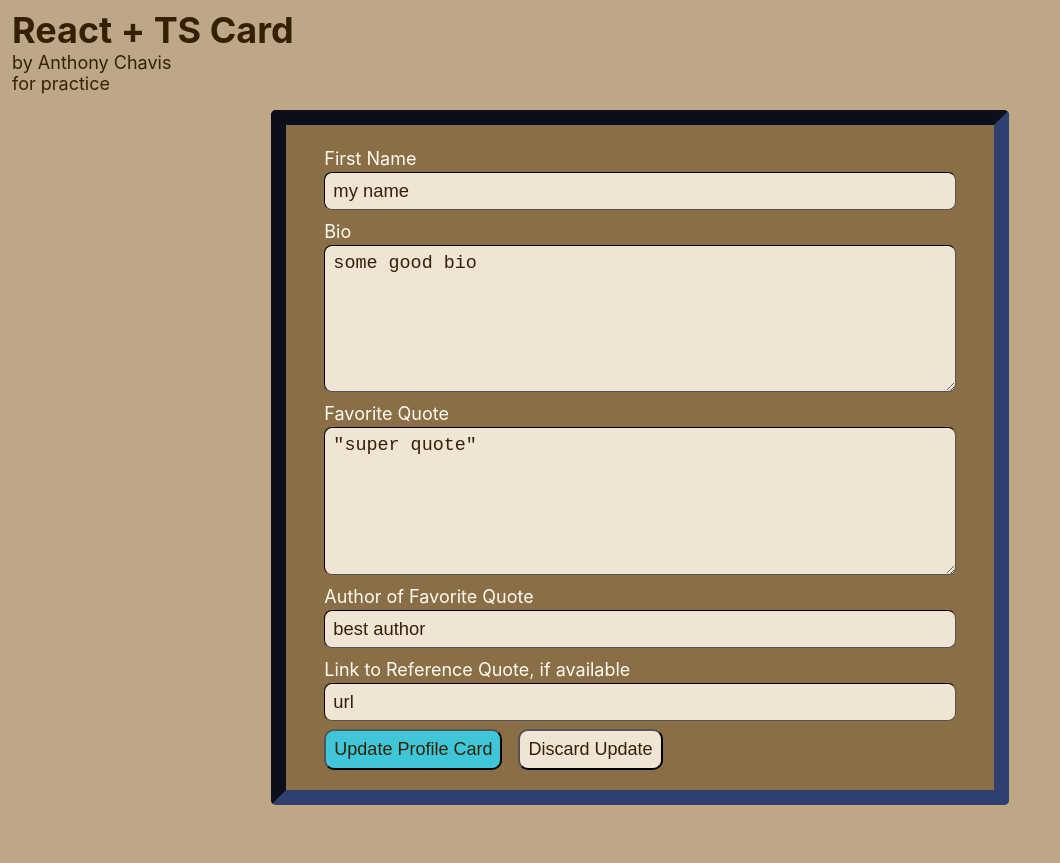
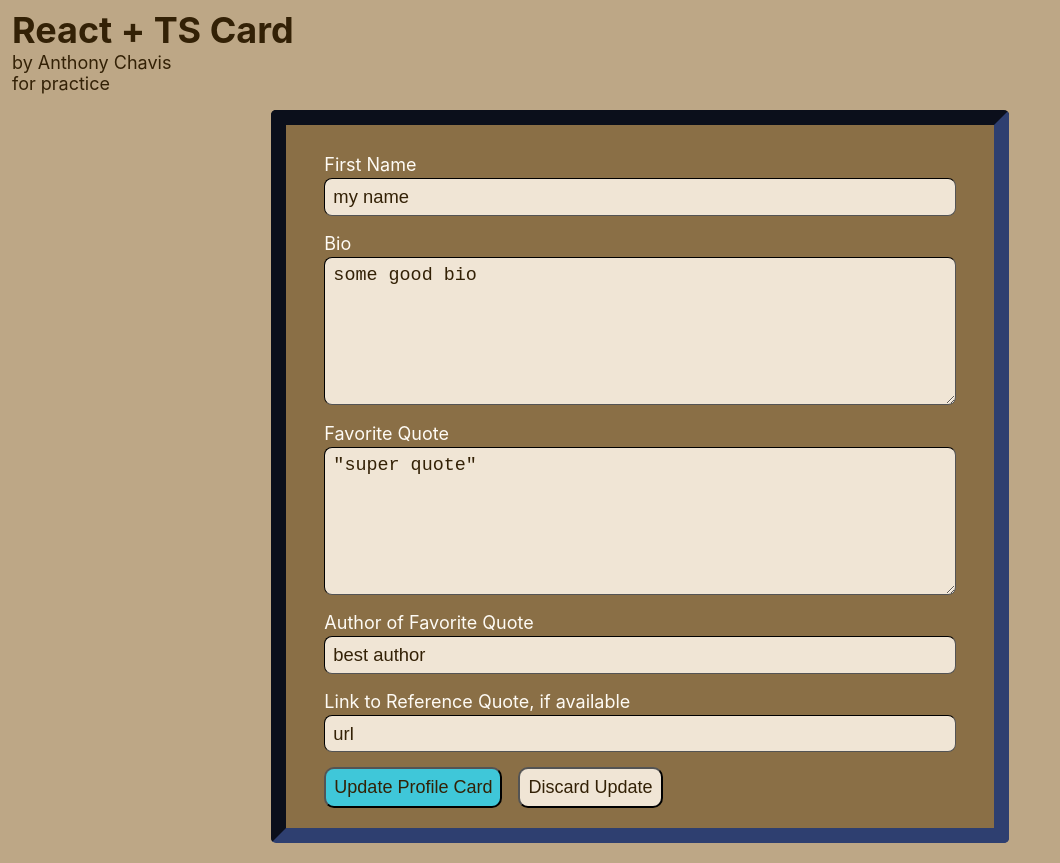
Before and after one commit to anthonychavis/personal-profile-card-cra, a React (Create React App) app: page / in a window 1280 px wide. Both pictures are taken after a click on the button "Edit Profile Card". Shown: the whole page, without its empty margins (0-1060 px from the left). Before the commit the page ends 825 px from the top, so only its background shows below. Built offline with nearby package versions, Linux system fonts and the light colour scheme.

Commit message:
button/label marg

```diff
--- a/src/components/EditForm.module.css
+++ b/src/components/EditForm.module.css
@@ -26,6 +26,11 @@ textarea:focus-visible {
     outline: hsl(187, 67%, 55%) ridge 4px;
 }
 
+.btn,
+.label {
+    margin-block-start: 0.8vb;
+}
+
 .btn {
     background-color: #f0e5d5;
     border-radius: 10px;
```
